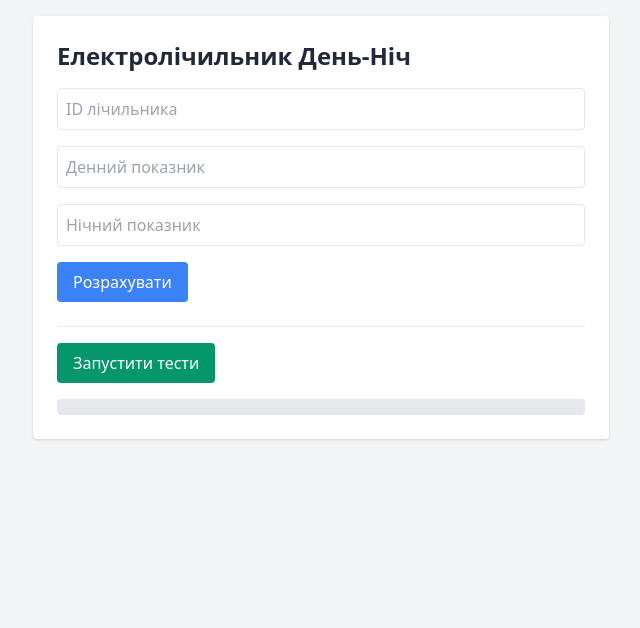
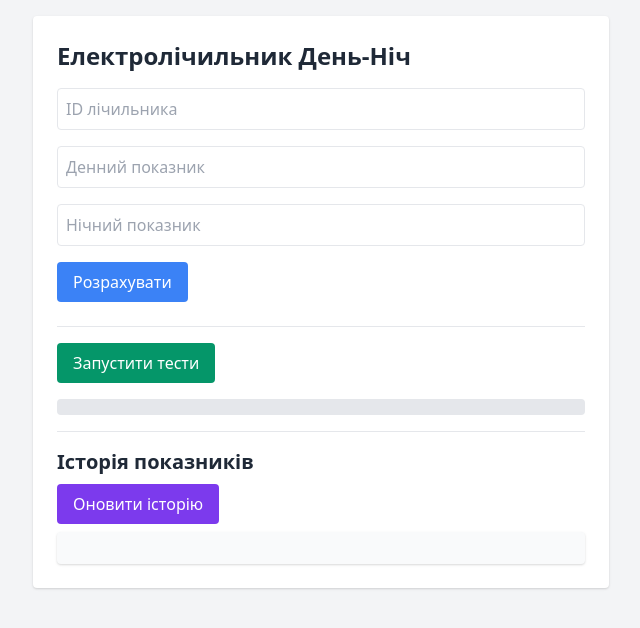
Before and after one commit to Christ1naa/counter, a plain HTML site: page index.html in a window 1280 px wide. Shown: the whole page, without its empty margins (319-959 px from the left). Drawn offline with nearby package versions, Linux system fonts and the light colour scheme.

Commit message:
Update index.html

```diff
--- a/index.html
+++ b/index.html
@@ -23,6 +23,11 @@
     <hr class="my-4">
     <button onclick="runTests()" class="bg-green-600 text-white px-4 py-2 rounded">Запустити тести</button>
     <pre id="test-results" class="mt-4 bg-gray-200 p-2 rounded"></pre>
+    <hr class="my-4">
+<h2 class="text-xl font-semibold mb-2">Історія показників</h2>
+<button onclick="renderHistory()" class="bg-purple-600 text-white px-4 py-2 rounded mb-2">Оновити історію</button>
+<div id="history-section" class="overflow-x-auto text-sm bg-gray-50 p-4 rounded shadow"></div>
+
   </div>
 </body>
 </html>
```
